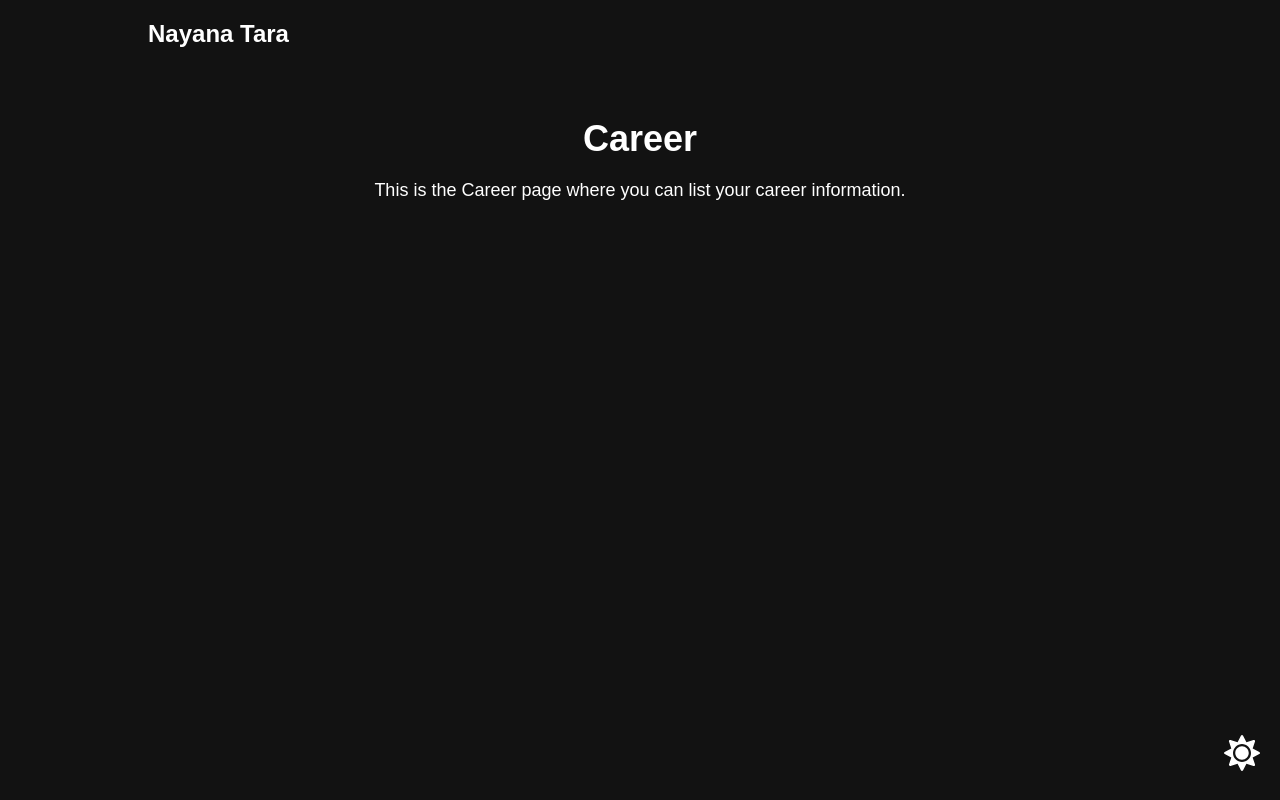
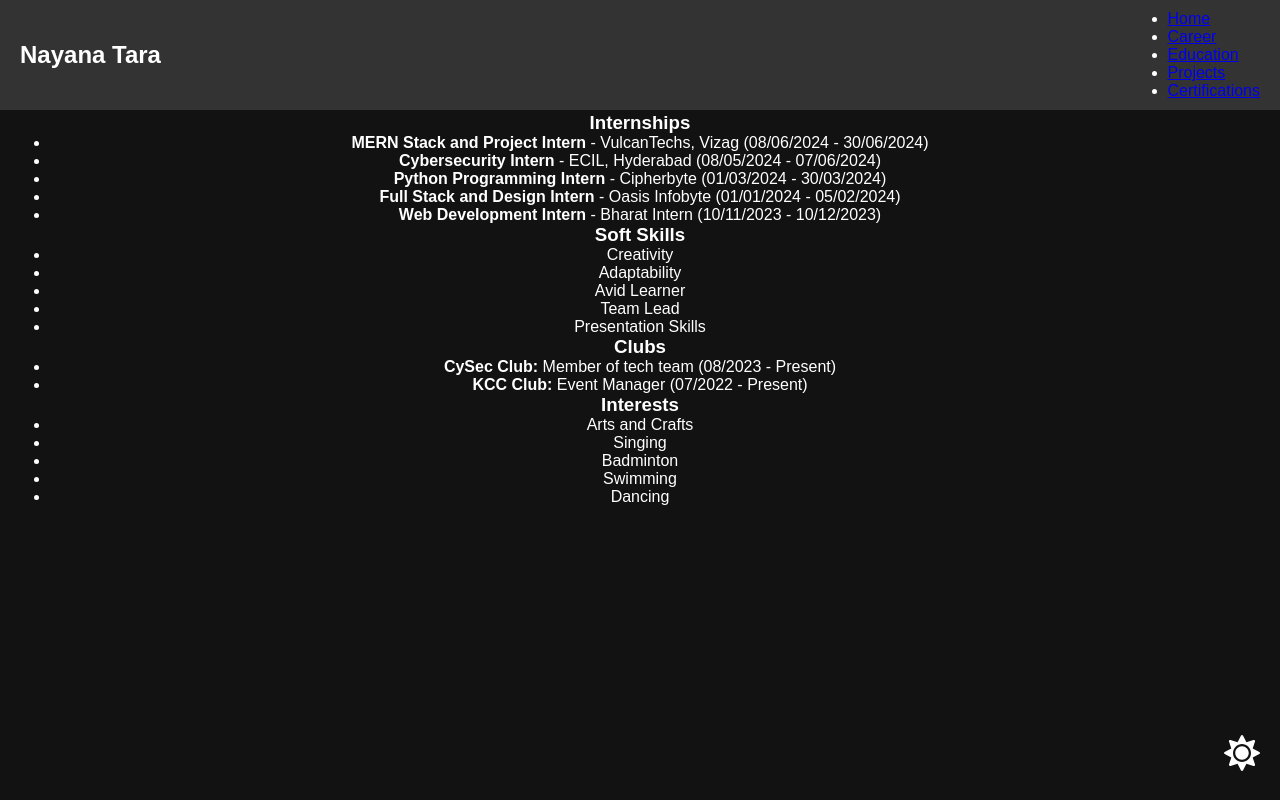
Before and after one commit to nayanatara07/personal_website, a React (Create React App) app: page /career in a window 1280 px wide. Built offline with nearby package versions, Linux system fonts and the light colour scheme.

Commit message:
adding few more pages'

```diff
--- a/src/App.js
+++ b/src/App.js
@@ -5,7 +5,9 @@ import Navbar from './components/Navbar';
 import Profile from './components/Profile';
 import ThemeToggle from './components/ThemeToggle';
 import Career from './pages/Career';
-import Achievements from './pages/Achievements';
+import Education from './pages/Education';
+import Projects from './pages/Projects';
+import Certifications from './pages/Certifications';
 
 function App() {
   const [theme, setTheme] = useState('dark-mode');
@@ -21,7 +23,9 @@ function App() {
         <Routes>
           <Route path="/" element={<Profile />} />
           <Route path="/career" element={<Career />} />
-          <Route path="/achievements" element={<Achievements />} />
+          <Route path="/education" element={<Education />} />
+          <Route path="/projects" element={<Projects />} />
+          <Route path="/certifications" element={<Certifications />} />
         </Routes>
         <ThemeToggle theme={theme} toggleTheme={toggleTheme} />
       </div>
--- a/src/components/Navbar.css
+++ b/src/components/Navbar.css
@@ -1,54 +1,62 @@
+/* Navbar.css */
+
 .header {
-    width: 80%;
-    margin: 0 auto;
-    padding: 20px;
     display: flex;
     justify-content: space-between;
     align-items: center;
+    padding: 10px 20px;
+    background-color: #333;
+    color: white;
+    position: fixed;
+    width: 100%;
+    top: 0;
+    z-index: 1000;
   }
 
   .hamburger {
+    display: none;
+    flex-direction: column;
     cursor: pointer;
-    display: flex;
-    flex-direction: column;
-    justify-content: space-between;
-    height: 24px;
-    width: 30px;
-    position: absolute;
-    top: 20px;
-    right: 20px;
   }
 
-  .line {
-    width: 30px;
+  .hamburger .line {
+    width: 25px;
     height: 3px;
-    background-color: var(--text-color);
-    margin: 4px 0;
+    background-color: white;
+    margin: 5px 0;
+    transition: 0.4s;
+  }
+
+  /* Show the hamburger icon on small screens */
+  @media (max-width: 768px) {
+    .hamburger {
+      display: flex;
     }
 
     .nav-links {
-    list-style: none;
-    display: flex;
+      display: none;
       flex-direction: column;
+      align-items: flex-start;
       position: absolute;
       top: 60px;
-    right: 20px;
-    background-color: var(--background-color);
+      right: 0;
+      background-color: #333;
+      width: 100%;
       padding: 20px;
-    border-radius: 10px;
     }
 
     .nav-links li {
-    margin: 10px 0;
+      list-style: none;
+      padding: 10px 0;
     }
 
     .nav-links li a {
-    color: var(--text-color);
+      color: white;
       text-decoration: none;
-    font-size: 18px;
-    transition: color 0.3s ease;
     }
 
-  .nav-links li a:hover {
-    color: #00acee;
+    /* When the hamburger is clicked, display the menu */
+    .nav-links.open {
+      display: flex;
     }
+  }
--- a/src/components/Navbar.js
+++ b/src/components/Navbar.js
@@ -12,19 +12,22 @@ function Navbar() {
   return (
     <nav className="header">
       <h1>Nayana Tara</h1>
+
+      {/* Hamburger icon for smaller screens */}
       <div className="hamburger" onClick={toggleMenu}>
         <div className="line"></div>
         <div className="line"></div>
         <div className="line"></div>
       </div>
-      {isOpen && (
-        <ul className="nav-links">
-          <li><Link to="/">Home</Link></li>
-          <li><Link to="/career">Career</Link></li>
-          <li><Link to="/achievements">Achievements</Link></li>
-        </ul>
-      )}
-      <div className="header-bar"></div>
+
+      {/* Conditional class to toggle the menu visibility */}
+      <ul className={`nav-links ${isOpen ? 'open' : ''}`}>
+        <li><Link to="/">Home</Link></li>
+        <li><Link to="/career">Career</Link></li>
+        <li><Link to="/education">Education</Link></li>
+        <li><Link to="/projects">Projects</Link></li>
+        <li><Link to="/certifications">Certifications</Link></li>
+      </ul>
     </nav>
   );
 }
--- a/src/pages/Career.js
+++ b/src/pages/Career.js
@@ -5,8 +5,39 @@ function Career() {
   return (
     <div className="career-container">
       <h2>Career</h2>
-      <p>This is the Career page where you can list your career information.</p>
-      {/* Add more career details here */}
+
+      <h3>Internships</h3>
+      <ul>
+        <li><strong>MERN Stack and Project Intern</strong> - VulcanTechs, Vizag (08/06/2024 - 30/06/2024)</li>
+        <li><strong>Cybersecurity Intern</strong> - ECIL, Hyderabad (08/05/2024 - 07/06/2024)</li>
+        <li><strong>Python Programming Intern</strong> - Cipherbyte (01/03/2024 - 30/03/2024)</li>
+        <li><strong>Full Stack and Design Intern</strong> - Oasis Infobyte (01/01/2024 - 05/02/2024)</li>
+        <li><strong>Web Development Intern</strong> - Bharat Intern (10/11/2023 - 10/12/2023)</li>
+      </ul>
+
+      <h3>Soft Skills</h3>
+      <ul>
+        <li>Creativity</li>
+        <li>Adaptability</li>
+        <li>Avid Learner</li>
+        <li>Team Lead</li>
+        <li>Presentation Skills</li>
+      </ul>
+
+      <h3>Clubs</h3>
+      <ul>
+        <li><strong>CySec Club:</strong> Member of tech team (08/2023 - Present)</li>
+        <li><strong>KCC Club:</strong> Event Manager (07/2022 - Present)</li>
+      </ul>
+
+      <h3>Interests</h3>
+      <ul>
+        <li>Arts and Crafts</li>
+        <li>Singing</li>
+        <li>Badminton</li>
+        <li>Swimming</li>
+        <li>Dancing</li>
+      </ul>
     </div>
   );
 }
--- /dev/null
+++ b/src/pages/Certifications.js
@@ -0,0 +1,21 @@
+import React from 'react';
+import './Certifications.css';
+
+function Certifications() {
+  return (
+    <div className="certifications-container">
+      <h2>Certifications</h2>
+
+      <ul>
+        <li><strong>CyberSecurity:</strong> Compliance Framework, System Administration, OS Security, Tools and Attacks (08 - 10/2023)</li>
+        <li><strong>Ethical Hacking and Android App Development:</strong> MyCaptain (06 - 11/2023)</li>
+        <li><strong>Data Structures and Programming Languages:</strong> University of Michigan, Coursera (06/2022)</li>
+        <li><strong>Artificial Intelligence:</strong> Academor (10/2023)</li>
+        <li><strong>Core Java:</strong> LearnQuest (04/2023)</li>
+        <li><strong>C, Python and Java:</strong> Edyst (06/2023)</li>
+      </ul>
+    </div>
+  );
+}
+
+export default Certifications;
--- /dev/null
+++ b/src/pages/Education.js
@@ -0,0 +1,25 @@
+import React from 'react';
+import './Education.css';
+
+function Education() {
+  return (
+    <div className="education-container">
+      <h2>Education</h2>
+
+      <ul>
+        <li><strong>B.Tech in Computer Science and Engineering</strong> - GITAM Deemed University, Hyderabad (2021 - Present)</li>
+        <li><strong>Intermediate (MPC)</strong> - Narayana Junior College, Hyderabad (2019 - 2021) | CGPA: 9.6</li>
+        <li><strong>High School</strong> - Atomic Energy Central School, Hyderabad (2014 - 2019) | CGPA: 9.1</li>
+      </ul>
+
+      <h3>Languages</h3>
+      <ul>
+        <li><strong>English:</strong> Fluent</li>
+        <li><strong>Hindi:</strong> Fluent</li>
+        <li><strong>Telugu:</strong> Native</li>
+      </ul>
+    </div>
+  );
+}
+
+export default Education;
--- /dev/null
+++ b/src/pages/Projects.js
@@ -0,0 +1,20 @@
+import React from 'react';
+import './Projects.css';
+
+function Projects() {
+  return (
+    <div className="projects-container">
+      <h2>Projects</h2>
+
+      <ul>
+        <li><strong>FacePeep Training App</strong> - React and Notion (Present)</li>
+        <li><strong>Tara's Recipe Haven</strong> - MEAN Stack (06/2024)</li>
+        <li><strong>Face Recognition Based Attendance Management System</strong> - AI and ML (04/2024)</li>
+        <li><strong>Netflix Clone, Portfolio Website</strong> - Front-End Projects (2023 - 2024)</li>
+        <li><strong>Weather App, Real-time Chat, Rock-Paper-Scissors Game</strong> - Mini Practice Projects (2023 - 2024)</li>
+      </ul>
+    </div>
+  );
+}
+
+export default Projects;
```
Also changed, not shown: src/pages/Certifications.css (added), src/pages/Education.css (added), src/pages/Projects.css (added). Lines whose indentation alone changed are shown as unchanged.
